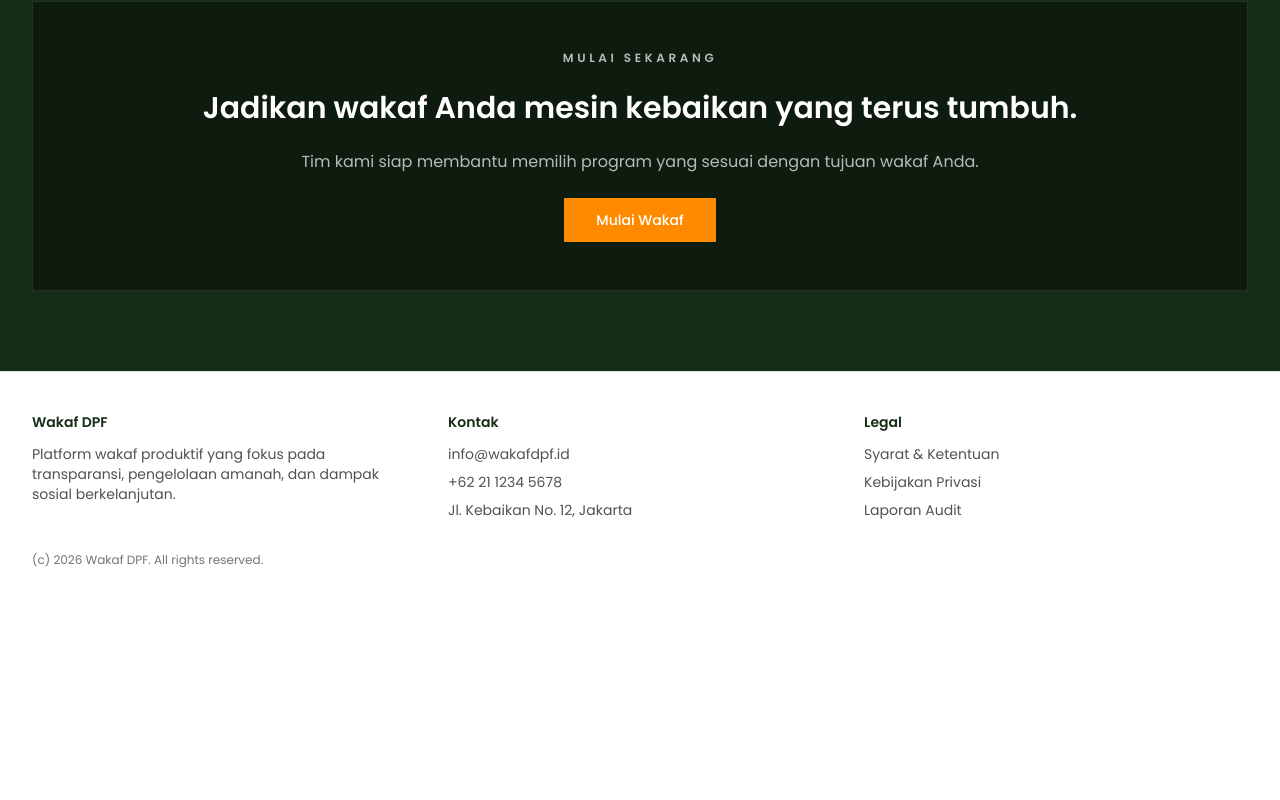
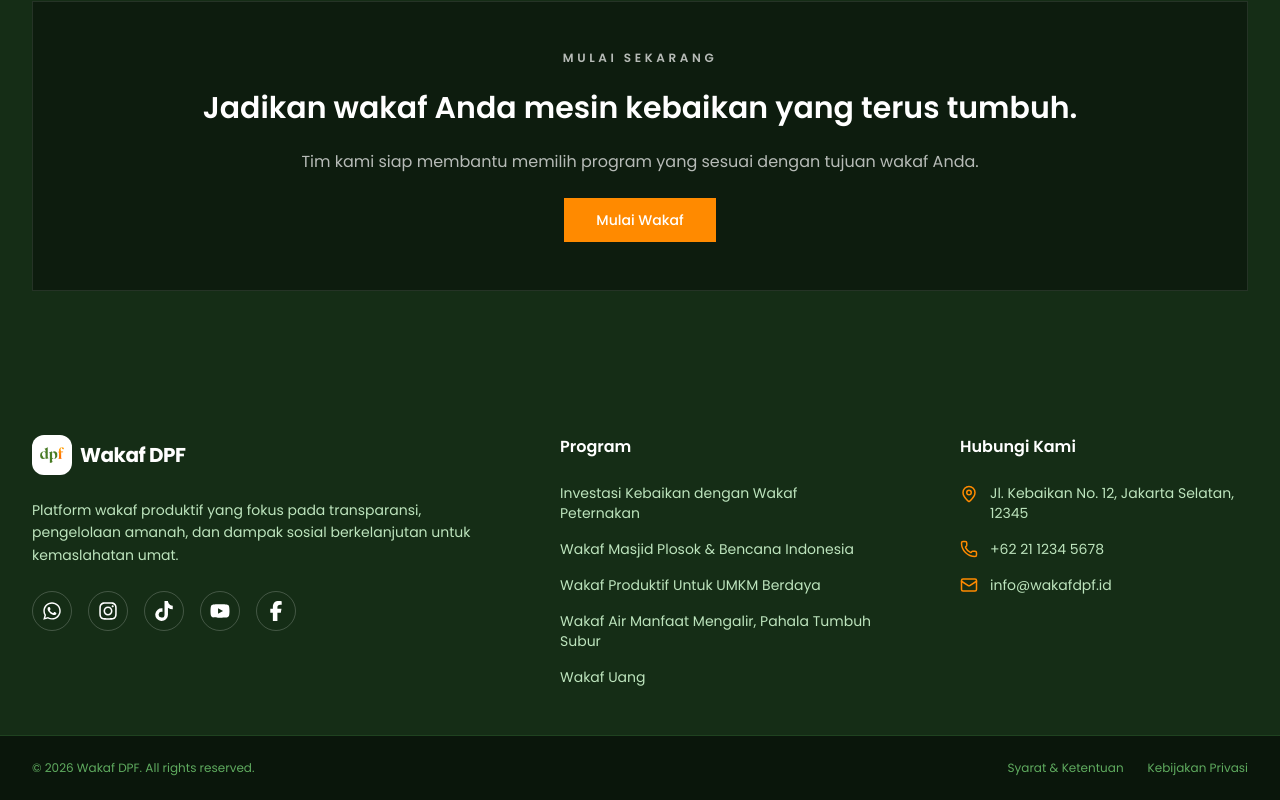
Before and after one commit to laomanda/wakaf-page, a Next.js app: page / in a window 1280 px wide. Shown: the part 3057-3857 px from the top of the page. Before the commit the page ends 3665 px from the top, so only its background shows below. Built offline with nearby package versions, Linux system fonts and the light colour scheme.

Commit message:
footer-nih

```diff
--- a/components/layout/Footer.tsx
+++ b/components/layout/Footer.tsx
@@ -1,46 +1,114 @@
 import Container from "@/components/layout/Container";
-
-const legalLinks = [
-  { label: "Syarat & Ketentuan", href: "#" },
-  { label: "Kebijakan Privasi", href: "#" },
-  { label: "Laporan Audit", href: "#" },
-];
+import Image from "next/image";
+import { Mail, Phone, MapPin } from "lucide-react";
+import { FaFacebookF, FaInstagram, FaTiktok, FaYoutube, FaWhatsapp } from "react-icons/fa6";
 
 export default function Footer() {
   return (
-    <footer className="border-t border-neutral-200 bg-white">
-      <Container className="py-10" size="7xl">
-        <div className="grid gap-8 md:grid-cols-3">
-          <div>
-            <p className="text-sm font-semibold text-brand-green-900">Wakaf DPF</p>
-            <p className="mt-3 text-sm text-neutral-600">
+    <footer className="bg-brand-green-900 text-brand-green-50">
+      {/* Top Section */}
+      <Container className="pt-16 pb-12" size="7xl">
+        <div className="flex flex-col lg:flex-row justify-between gap-12 lg:gap-20">
+
+          {/* Brand Column */}
+          <div className="lg:max-w-md">
+            <div className="flex items-center gap-2 mb-6">
+              <Image
+                src="/brand/dpf-icon.png"
+                alt="Wakaf DPF Logo"
+                width={40}
+                height={40}
+                className="w-10 h-10 object-contain bg-white rounded-[12px] p-1"
+              />
+              <span className="text-xl font-bold text-white tracking-tight">
+                Wakaf DPF
+              </span>
+            </div>
+            <p className="text-brand-green-200 text-sm leading-relaxed mb-6">
               Platform wakaf produktif yang fokus pada transparansi, pengelolaan
-              amanah, dan dampak sosial berkelanjutan.
+              amanah, dan dampak sosial berkelanjutan untuk kemaslahatan umat.
             </p>
-          </div>
-          <div>
-            <p className="text-sm font-semibold text-brand-green-900">Kontak</p>
-            <div className="mt-3 space-y-2 text-sm text-neutral-600">
-              <p>info@wakafdpf.id</p>
-              <p>+62 21 1234 5678</p>
-              <p>Jl. Kebaikan No. 12, Jakarta</p>
+            <div className="flex gap-4">
+              <SocialLink href="#" icon={<FaWhatsapp size={20} />} label="WhatsApp" className="hover:bg-[#25D366] hover:border-[#25D366]" />
+              <SocialLink href="#" icon={<FaInstagram size={20} />} label="Instagram" className="hover:bg-[#E1306C] hover:border-[#E1306C]" />
+              <SocialLink href="#" icon={<FaTiktok size={20} />} label="TikTok" className="hover:bg-black hover:border-black" />
+              <SocialLink href="#" icon={<FaYoutube size={20} />} label="YouTube" className="hover:bg-[#FF0000] hover:border-[#FF0000]" />
+              <SocialLink href="#" icon={<FaFacebookF size={20} />} label="Facebook" className="hover:bg-[#1877F2] hover:border-[#1877F2]" />
             </div>
           </div>
-          <div>
-            <p className="text-sm font-semibold text-brand-green-900">Legal</p>
-            <div className="mt-3 flex flex-col gap-2 text-sm text-neutral-600">
-              {legalLinks.map((link) => (
-                <a key={link.label} href={link.href} className="hover:text-neutral-900">
-                  {link.label}
-                </a>
-              ))}
+
+
+
+
+          {/* Program Column */}
+          <div className="lg:max-w-xs">
+            <h3 className="text-white font-semibold mb-6">Program</h3>
+            <ul className="space-y-4 text-sm text-brand-green-200">
+              <li><FooterLink href="#">Investasi Kebaikan dengan Wakaf Peternakan</FooterLink></li>
+              <li><FooterLink href="#">Wakaf Masjid Plosok & Bencana Indonesia</FooterLink></li>
+              <li><FooterLink href="#">Wakaf Produktif Untuk UMKM Berdaya</FooterLink></li>
+              <li><FooterLink href="#">Wakaf Air Manfaat Mengalir, Pahala Tumbuh Subur</FooterLink></li>
+              <li><FooterLink href="#">Wakaf Uang</FooterLink></li>
+            </ul>
+          </div>
+
+          {/* Contact Column */}
+          <div className="lg:max-w-sm">
+            <h3 className="text-white font-semibold mb-6">Hubungi Kami</h3>
+            <ul className="space-y-4 text-sm text-brand-green-200">
+              <li className="flex items-start gap-3">
+                <MapPin className="shrink-0 text-primary-500 mt-0.5" size={18} />
+                <span>Jl. Kebaikan No. 12, Jakarta Selatan, 12345</span>
+              </li>
+              <li className="flex items-center gap-3">
+                <Phone className="shrink-0 text-primary-500" size={18} />
+                <span>+62 21 1234 5678</span>
+              </li>
+              <li className="flex items-center gap-3">
+                <Mail className="shrink-0 text-primary-500" size={18} />
+                <span>info@wakafdpf.id</span>
+              </li>
+            </ul>
+
+
+          </div>
+        </div>
+      </Container>
+
+      {/* Bottom Bar */}
+      <div className="border-t border-brand-green-800 bg-brand-green-950">
+        <Container className="py-6" size="7xl">
+          <div className="flex flex-col md:flex-row items-center justify-between gap-4 text-xs text-brand-green-400">
+            <p>© 2026 Wakaf DPF. All rights reserved.</p>
+            <div className="flex gap-6">
+              <a href="#" className="hover:text-white transition-colors">Syarat & Ketentuan</a>
+              <a href="#" className="hover:text-white transition-colors">Kebijakan Privasi</a>
             </div>
           </div>
-        </div>
-        <p className="mt-8 text-xs text-neutral-500">
-          (c) 2026 Wakaf DPF. All rights reserved.
-        </p>
-      </Container>
+        </Container>
+      </div>
     </footer>
   );
 }
+
+function SocialLink({ href, icon, label, className }: { href: string; icon: React.ReactNode; label: string; className?: string }) {
+  return (
+    <a
+      href={href}
+      aria-label={label}
+      className={`flex items-center justify-center w-10 h-10 rounded-full border border-white/20 text-white transition-all duration-300 hover:-translate-y-1 hover:shadow-lg ${className}`}
+    >
+      {icon}
+    </a>
+  );
+}
+
+
+
+function FooterLink({ href, children }: { href: string; children: React.ReactNode }) {
+  return (
+    <a href={href} className="hover:text-white hover:pl-1 transition-all duration-200 inline-block">
+      {children}
+    </a>
+  );
+}
```
